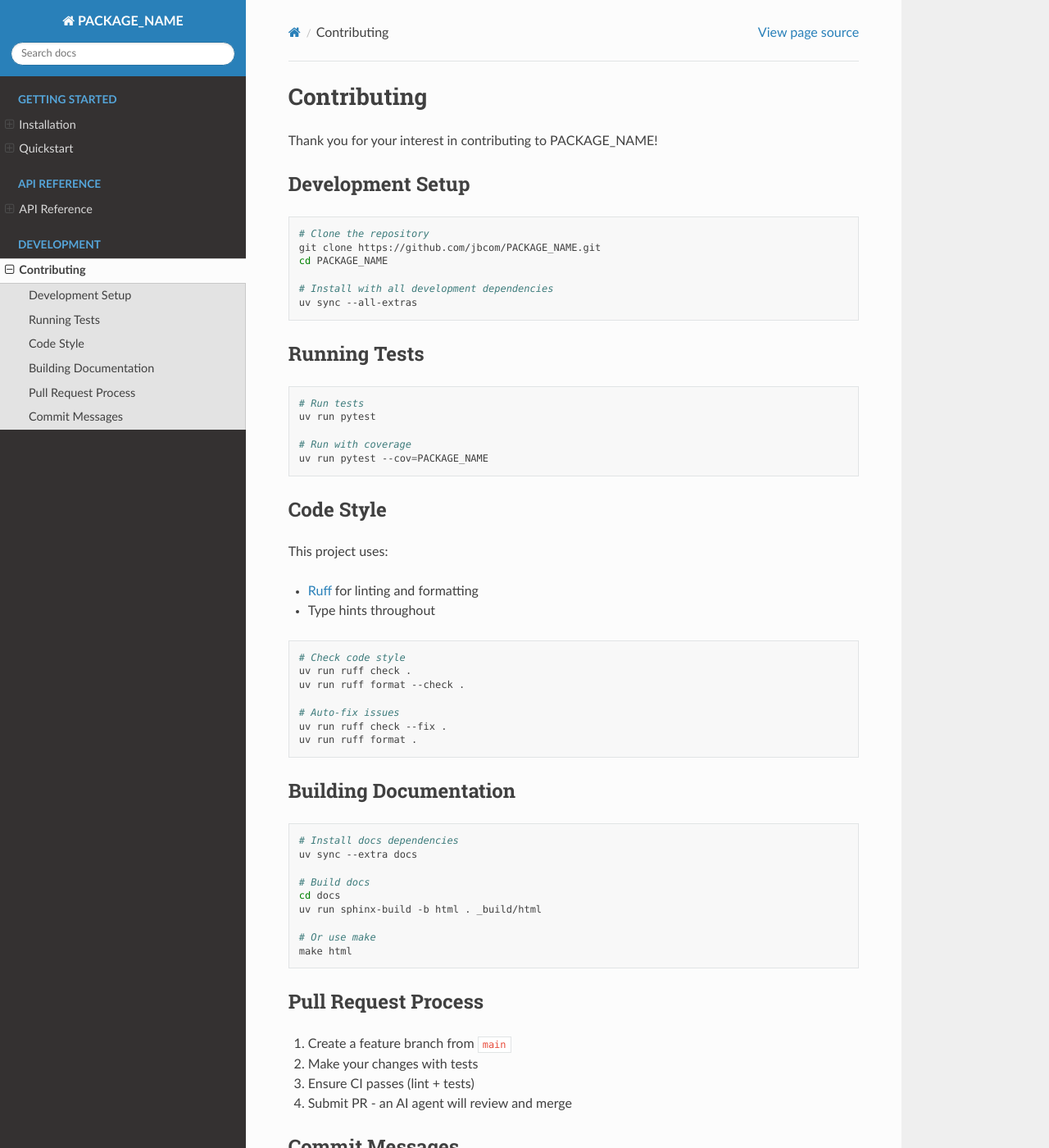
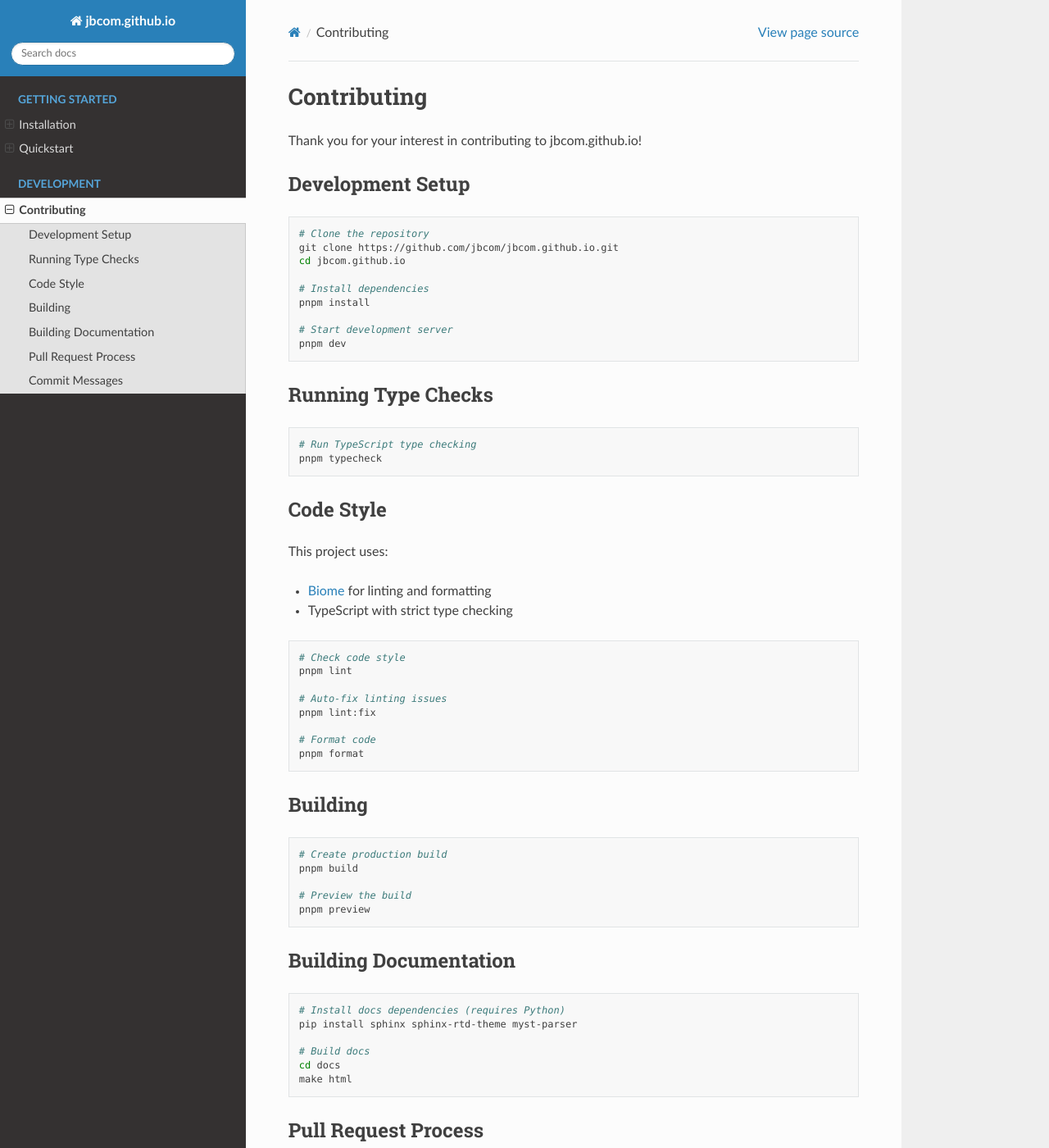
Before and after one commit to jbcom/jbcom.github.io, a Sphinx documentation site: the page built from docs/development/contributing.md, in a window 1280 px wide and 1400 px high. Shown: the whole window at 82% size. Built offline with Sphinx 7.4.7 and the Read the Docs theme 3.1.0, drawn with Linux system fonts in a browser that asks for light colours; some of the changed text lies outside the part shown.

Commit message:
Replace placeholder PACKAGE_NAME in documentation (#31)
* Replace placeholder PACKAGE_NAME in documentation

- Replace `PACKAGE_NAME` with `jbcom.github.io` in all `docs/` files.
- Comment out Python-specific `autosummary` directives in `docs/api/modules.rst` as this is a TypeScript project.
- Comment out Python usage examples in `docs/getting-started/quickstart.md`.
- Update `docs/conf.py` project name.

* Cleanup documentation placeholders and artifacts

- Replaced `PACKAGE_NAME` with `jbcom.github.io` in documentation files.
- Deleted `docs/api/` as Python API documentation is not applicable for this TypeScript project.
- Removed API Reference links from `docs/index.rst` and `docs/getting-started/quickstart.md`.
- Updated `docs/conf.py` with the correct project name.
- Commented out Python usage examples in quickstart guide.

* docs: update documentation for TypeScript/pnpm project

- Replace Python installation instructions with Node.js/pnpm
- Update quickstart with actual project usage and scripts table
- Update contributing guide with Biome linting and pnpm commands
- Remove Python-specific Sphinx extensions from conf.py
- Add project description to index.rst and remove modindex ref

---------

Co-authored-by: google-labs-jules[bot] <161369871+google-labs-jules[bot]@users.noreply.github.com>
Co-authored-by: Cursor Agent <cursoragent@cursor.com>

````diff
--- a/docs/conf.py
+++ b/docs/conf.py
@@ -1,46 +1,32 @@
 # Configuration file for the Sphinx documentation builder.
 # Synced from jbcom-control-center - customize as needed
 
+import json
 import os
 import sys
 
-# Add source to path for autodoc
+# Add source to path (not used for this TypeScript project, but kept for compatibility)
 sys.path.insert(0, os.path.abspath("../src"))
 
 # -- Project information -----------------------------------------------------
-# TODO: Update these for your project
-project = "PACKAGE_NAME"
+project = "jbcom.github.io"
 copyright = "2025, Jon Bogaty"
 author = "Jon Bogaty"
 
-# Try to get version from pyproject.toml or package.json
+# Get version from package.json
 try:
-    import tomllib
-    with open("../pyproject.toml", "rb") as f:
-        data = tomllib.load(f)
-        release = data.get("project", {}).get("version", "0.0.0")
+    with open("../package.json") as f:
+        release = json.load(f).get("version", "0.0.0")
 except Exception:
-    try:
-        import json
-        with open("../package.json") as f:
-            release = json.load(f).get("version", "0.0.0")
-    except Exception:
-        release = "0.0.0"
+    release = "0.0.0"
 
 # -- General configuration ---------------------------------------------------
 
 extensions = [
-    # Python documentation
-    "sphinx.ext.autodoc",
-    "sphinx.ext.autosummary",
-    "sphinx.ext.napoleon",
-    "sphinx.ext.viewcode",
-    "sphinx.ext.intersphinx",
-    "sphinx_autodoc_typehints",
     # Markdown support
     "myst_parser",
-    # Diagrams (optional - requires sphinxcontrib-mermaid)
-    # "sphinxcontrib.mermaid",
+    # Note: Python-specific extensions (autodoc, autosummary, napoleon, etc.)
+    # are not used as this is a TypeScript project
 ]
 
 templates_path = ["_templates"]
@@ -68,33 +54,6 @@ html_theme_options = {
 
 # -- Extension configuration -------------------------------------------------
 
-# autodoc settings
-autodoc_default_options = {
-    "members": True,
-    "member-order": "bysource",
-    "special-members": "__init__",
-    "undoc-members": True,
-    "exclude-members": "__weakref__",
-    "show-inheritance": True,
-}
-autodoc_typehints = "description"
-autodoc_class_signature = "separated"
-
-# autosummary settings
-autosummary_generate = True
-
-# napoleon settings (Google/NumPy style docstrings)
-napoleon_google_docstring = True
-napoleon_numpy_docstring = True
-napoleon_include_init_with_doc = True
-napoleon_use_param = True
-napoleon_use_rtype = True
-
-# intersphinx settings
-intersphinx_mapping = {
-    "python": ("https://docs.python.org/3", None),
-}
-
 # myst_parser settings
 myst_enable_extensions = [
     "colon_fence",
--- a/docs/development/contributing.md
+++ b/docs/development/contributing.md
@@ -1,63 +1,71 @@
 # Contributing
 
-Thank you for your interest in contributing to PACKAGE_NAME!
+Thank you for your interest in contributing to jbcom.github.io!
 
 ## Development Setup
 
 ```bash
 # Clone the repository
-git clone https://github.com/jbcom/PACKAGE_NAME.git
-cd PACKAGE_NAME
+git clone https://github.com/jbcom/jbcom.github.io.git
+cd jbcom.github.io
 
-# Install with all development dependencies
-uv sync --all-extras
+# Install dependencies
+pnpm install
+
+# Start development server
+pnpm dev
 ```
 
-## Running Tests
+## Running Type Checks
 
 ```bash
-# Run tests
-uv run pytest
-
-# Run with coverage
-uv run pytest --cov=PACKAGE_NAME
+# Run TypeScript type checking
+pnpm typecheck
 ```
 
 ## Code Style
 
 This project uses:
-- [Ruff](https://docs.astral.sh/ruff/) for linting and formatting
-- Type hints throughout
+- [Biome](https://biomejs.dev/) for linting and formatting
+- TypeScript with strict type checking
 
 ```bash
 # Check code style
-uv run ruff check .
-uv run ruff format --check .
+pnpm lint
 
-# Auto-fix issues
-uv run ruff check --fix .
-uv run ruff format .
+# Auto-fix linting issues
+pnpm lint:fix
+
+# Format code
+pnpm format
+```
+
+## Building
+
+```bash
+# Create production build
+pnpm build
+
+# Preview the build
+pnpm preview
 ```
 
 ## Building Documentation
 
 ```bash
-# Install docs dependencies
-uv sync --extra docs
+# Install docs dependencies (requires Python)
+pip install sphinx sphinx-rtd-theme myst-parser
 
 # Build docs
 cd docs
-uv run sphinx-build -b html . _build/html
-
-# Or use make
 make html
 ```
 
 ## Pull Request Process
 
 1. Create a feature branch from `main`
-2. Make your changes with tests
-3. Ensure CI passes (lint + tests)
+2. Make your changes
+3. Ensure `pnpm typecheck` and `pnpm lint` pass
 4. Submit PR - an AI agent will review and merge
 
 ## Commit Messages
````
Also changed, not shown: docs/api/index.rst (deleted, +0 -18 lines), docs/api/modules.rst (deleted, +0 -10 lines), docs/getting-started/installation.md (+27 -15 lines), docs/getting-started/quickstart.md (+39 -8 lines), docs/index.rst (+4 -10 lines).
